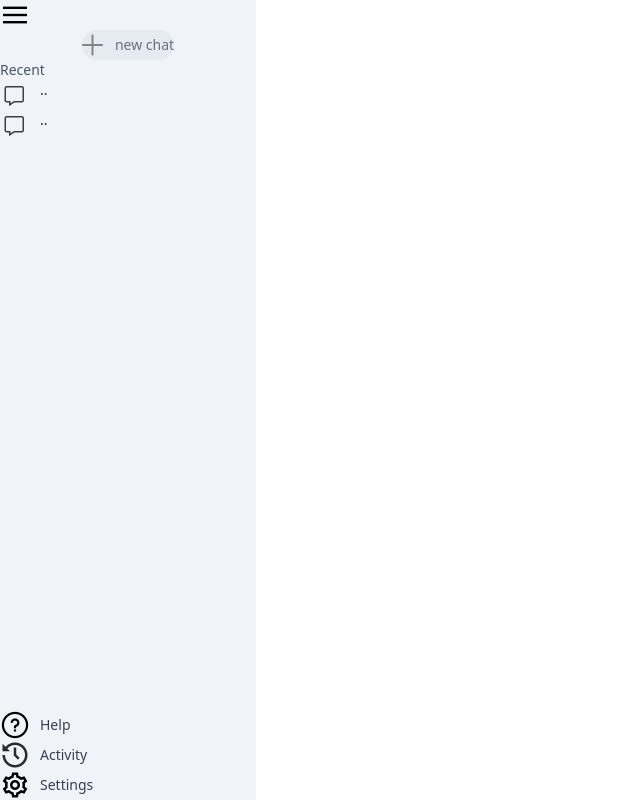
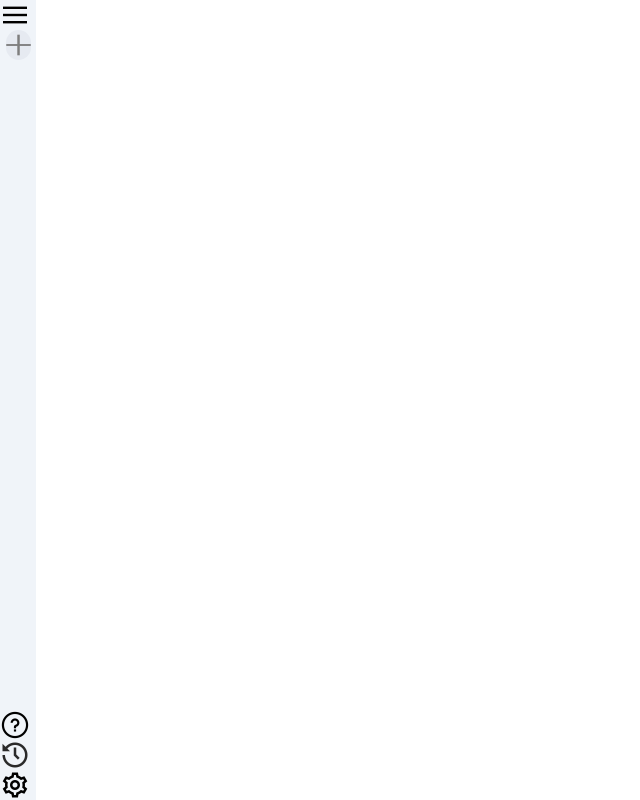
Before and after one commit to Raman992/ChatBot, a React (Vite) app: page / in a window 1280 px wide. Shown: the whole page, without its empty margins (0-640 px from the left). Built offline with nearby package versions, Linux system fonts and the light colour scheme.

Commit message:
added collapsible sidebar

```diff
--- a/src/components/Sidebar.jsx
+++ b/src/components/Sidebar.jsx
@@ -1,23 +1,33 @@
-import React from 'react';
+import React, { useState } from 'react';
 import { icons } from '../../public/icons';
 
 const Sidebar = () => {
+  const [extended, setExtended] = useState(false)
+  const onClick = ()=>{
+    setExtended(prev=>!prev)
+  }
+
   return (
-    <div className="min-h-screen hidden md:inline-flex flex-col justify-between bg-[#f0f4f9] px-[15px] pt-2.5 pb-[15px] w-64">
+    <div className={`min-h-screen bg-[#f0f4f9] flex flex-col transition-all duration-300 ${
+        extended ? 'w-64 px-6' : 'w-9 px-4'
+      } hidden md:inline-flex`}>
       <div className="mt-[15px]">
         <img
           src={icons.menu_icon}
           alt="menu"
           className="w-[30px] block ml-2.5 cursor-pointer hover:opacity-70 transition"
+          onClick={onClick}
         />
       </div>
         <div className='flex items-center justify-center'>
       <div className="gap-3 mt-[50px] inline-flex items-center bg-[#e6eaf1] rounded-full text-gray-500 text-sm cursor-pointer hover:bg-[#dde2ea] transition">
-        <img src={icons.plus_icon} alt="new chat" className="h-[30px]" />
-        <span>new chat</span>
+        <img src={icons.plus_icon} alt="new chat" className="h-[30px] w-[25px]" />
+        {extended?<span>new chat</span>:null}
       </div>
       </div>
       <div className="flex flex-col flex-1">
+      {extended?
+      <>
         <p className="mt-[30px] mb-5 text-sm font-medium text-gray-600">Recent</p>
 
         <div className="space-y-1">
@@ -31,22 +41,24 @@ const Sidebar = () => {
             <p className="text-sm pt-1">..</p>
           </div>
         </div>
+        </>
+      :null}
       </div>
 
       <div className="flex flex-col space-y-4 pb-4">
         <div className="flex items-center gap-2.5 cursor-pointer hover:opacity-70 transition">
           <img src={icons.question_icon} alt="help" className="w-[30px] h-[30px]" />
-          <p className="text-sm text-gray-700">Help</p>
+          {extended?<p className="text-sm text-gray-700">Help</p>:null}
         </div>
 
         <div className="flex items-center gap-2.5 cursor-pointer hover:opacity-70 transition">
           <img src={icons.history_icon} alt="history" className="w-[30px] h-[30px]" />
-          <p className="text-sm text-gray-700">Activity</p>
+          {extended?<p className="text-sm text-gray-700">Activity</p>:null}
         </div>
 
         <div className="flex items-center gap-2.5 cursor-pointer hover:opacity-70 transition">
           <img src={icons.setting_icon} alt="settings" className="w-[30px] h-[30px]" />
-          <p className="text-sm text-gray-700">Settings</p>
+          {extended?<p className="text-sm text-gray-700">Settings</p>:null}
         </div>
       </div>
     </div>
```
